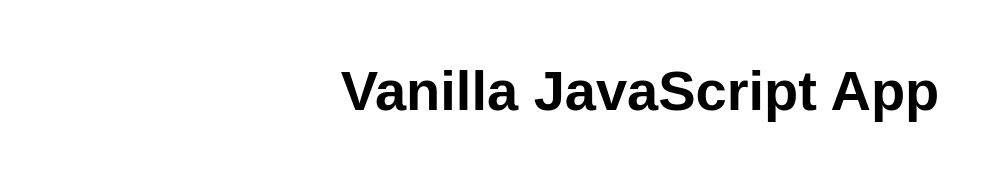
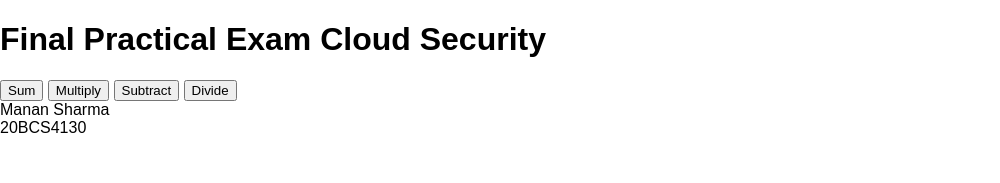
Before and after one commit to Ms3MCC/FinalLab, a website: page src/index.html in a window 1280 px wide. Shown: the whole page, without its empty margins (0-1000 px from the left). Drawn offline with Linux system fonts and the light colour scheme.

Commit message:
Update index.html

```diff
--- a/src/index.html
+++ b/src/index.html
@@ -1,17 +1,26 @@
 <!DOCTYPE html>
-<html lang="en">
 
-<head>
-  <meta charset="UTF-8">
-  <meta name="viewport" content="width=device-width, initial-scale=1.0">
-  <link rel="stylesheet" href="styles.css">
-  <title>Vanilla JavaScript App</title>
-</head>
+<html>
+    <head>
+        <title>Final Practical</title>
+        <link rel="stylesheet" href="styles.css">
 
-<body>
-  <main>
-    <h1>Vanilla JavaScript App</h1>
-  </main>
-</body>
+    </head>
 
+    <body>
+        <h1>Final Practical Exam Cloud Security</h1>
+        <div class="set">
+            <button class="sum  fun">Sum</button>
+            <button class="mul  fun">Multiply</button>
+            <button class="diff fun">Subtract</button>
+            <button class="div  fun">Divide</button>
+        </div>
+
+        <script src="index.js"></script>
+
+    </body>
+    <footer>
+        Manan Sharma <br>
+        20BCS4130
+    </footer>
 </html>
```
